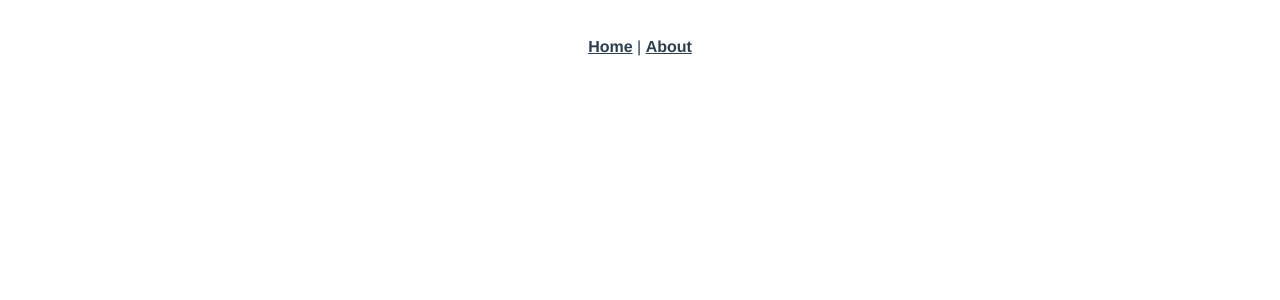
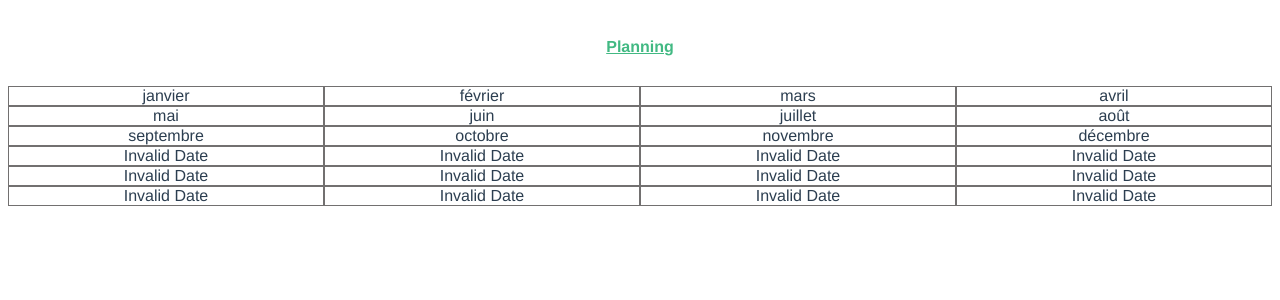
Before and after one commit to tiger440/TeamPlannerFront, a Vue app: page /planning in a window 1280 px wide. Shown: the top 300 px of the page. Built offline with nearby package versions, Linux system fonts and the light colour scheme.

Commit message:
RangePicker creation/not working yet

```diff
--- a/package.json
+++ b/package.json
@@ -8,9 +8,11 @@
     "lint": "vue-cli-service lint"
   },
   "dependencies": {
+    "axios": "^0.20.0",
     "core-js": "^3.6.5",
     "register-service-worker": "^1.7.1",
     "vue": "^2.6.11",
+    "vue-axios": "^2.1.5",
     "vue-router": "^3.2.0"
   },
   "devDependencies": {
--- a/src/App.vue
+++ b/src/App.vue
@@ -1,8 +1,7 @@
 <template>
   <div id="app">
     <div id="nav">
-      <router-link to="/">Home</router-link> |
-      <router-link to="/about">About</router-link>
+      <router-link to="/planning">Planning</router-link>
     </div>
     <router-view/>
   </div>
--- /dev/null
+++ b/src/components/Day.js
@@ -0,0 +1,21 @@
+export default class Month {
+    constructor(year, month, day, hour) {
+        this.year = year
+        this.month = month
+        this.day = day
+        this.hour = hour
+        this.start = new Date(this.year, this.month, this.day, this.hour)
+    }
+
+    getName () {
+        return this.start.toLocaleDateString('fr-fr', {hour: '2-digit'})
+    }
+
+    static createMonthsforYear (year) {
+        let months = []
+        for (let i = 0; i < 12; i++) {
+            months.push(new Month(year, i))
+        }
+        return months
+    }
+}
--- a/src/components/HelloWorld.vue
+++ /dev/null
@@ -1,60 +0,0 @@
-<template>
-  <div class="hello">
-    <h1>{{ msg }}</h1>
-    <p>
-      For a guide and recipes on how to configure / customize this project,<br>
-      check out the
-      <a href="https://cli.vuejs.org" target="_blank" rel="noopener">vue-cli documentation</a>.
-    </p>
-    <h3>Installed CLI Plugins</h3>
-    <ul>
-      <li><a href="https://github.com/vuejs/vue-cli/tree/dev/packages/%40vue/cli-plugin-babel" target="_blank" rel="noopener">babel</a></li>
-      <li><a href="https://github.com/vuejs/vue-cli/tree/dev/packages/%40vue/cli-plugin-pwa" target="_blank" rel="noopener">pwa</a></li>
-      <li><a href="https://github.com/vuejs/vue-cli/tree/dev/packages/%40vue/cli-plugin-router" target="_blank" rel="noopener">router</a></li>
-      <li><a href="https://github.com/vuejs/vue-cli/tree/dev/packages/%40vue/cli-plugin-eslint" target="_blank" rel="noopener">eslint</a></li>
-    </ul>
-    <h3>Essential Links</h3>
-    <ul>
-      <li><a href="https://vuejs.org" target="_blank" rel="noopener">Core Docs</a></li>
-      <li><a href="https://forum.vuejs.org" target="_blank" rel="noopener">Forum</a></li>
-      <li><a href="https://chat.vuejs.org" target="_blank" rel="noopener">Community Chat</a></li>
-      <li><a href="https://twitter.com/vuejs" target="_blank" rel="noopener">Twitter</a></li>
-      <li><a href="https://news.vuejs.org" target="_blank" rel="noopener">News</a></li>
-    </ul>
-    <h3>Ecosystem</h3>
-    <ul>
-      <li><a href="https://router.vuejs.org" target="_blank" rel="noopener">vue-router</a></li>
-      <li><a href="https://vuex.vuejs.org" target="_blank" rel="noopener">vuex</a></li>
-      <li><a href="https://github.com/vuejs/vue-devtools#vue-devtools" target="_blank" rel="noopener">vue-devtools</a></li>
-      <li><a href="https://vue-loader.vuejs.org" target="_blank" rel="noopener">vue-loader</a></li>
-      <li><a href="https://github.com/vuejs/awesome-vue" target="_blank" rel="noopener">awesome-vue</a></li>
-    </ul>
-  </div>
-</template>
-
-<script>
-export default {
-  name: 'HelloWorld',
-  props: {
-    msg: String
-  }
-}
-</script>
-
-<!-- Add "scoped" attribute to limit CSS to this component only -->
-<style scoped>
-h3 {
-  margin: 40px 0 0;
-}
-ul {
-  list-style-type: none;
-  padding: 0;
-}
-li {
-  display: inline-block;
-  margin: 0 10px;
-}
-a {
-  color: #42b983;
-}
-</style>
--- /dev/null
+++ b/src/components/Month.js
@@ -0,0 +1,19 @@
+export default class Month {
+    constructor(year, month) {
+        this.year = year
+        this.month = month
+        this.start = new Date(this.year, this.month)
+    }
+
+    getName () {
+        return this.start.toLocaleDateString('fr-fr', {month: 'long'})
+    }
+
+    static createMonthsforYear (year) {
+        let months = []
+        for (let i = 0; i < 12; i++) {
+            months.push(new Month(year, i))
+        }
+        return months
+    }
+}
--- /dev/null
+++ b/src/components/RangePicker.vue
@@ -0,0 +1,26 @@
+<template>
+  <div class="rangepicker">
+      <div class="rangepicker_month" v-for="month in months" :key="month">
+          {{ month.getName() }}
+      </div>
+  </div>
+</template>
+
+<script>
+import Month from './Month.js'
+export default {
+  data () {
+    return {
+        months: []
+    }
+  },
+  mounted () {
+        this.months = Month.createMonthsforYear(this.year)
+  },
+    props: {
+        year: Number
+    }
+}
+</script>
+
+<style src="./rangerpicker.css" lang="css"></style>
--- /dev/null
+++ b/src/components/RangePickerDay.vue
@@ -0,0 +1,26 @@
+<template>
+  <div class="rangepicker">
+      <div class="rangepicker_month" v-for="month in months" :key="month">
+          {{ month.getName() }}
+      </div>
+  </div>
+</template>
+
+<script>
+import Day from './Day.js'
+export default {
+  data () {
+    return {
+        months: []
+    }
+  },
+  mounted () {
+        this.months = Day.createMonthsforYear(this.year)
+  },
+    props: {
+        year: Number
+    }
+}
+</script>
+
+<style src="./rangerpicker.css" lang="css"></style>
--- /dev/null
+++ b/src/components/rangerpicker.css
@@ -0,0 +1,14 @@
+.rangepicker * {
+    box-sizing:border-box;
+}
+
+.rangepicker {
+    display:flex;
+    flex-wrap: wrap;
+}
+
+.rangepicker_month {
+    width: 25%;
+    background-color: #fff;
+    border: 1px solid rgb(114, 112, 112);
+}
--- a/src/router/index.js
+++ b/src/router/index.js
@@ -1,6 +1,7 @@
 import Vue from 'vue'
 import VueRouter from 'vue-router'
 import Home from '../views/Home.vue'
+import Planning from '../views/Planning.vue'
 
 Vue.use(VueRouter)
 
@@ -9,6 +10,11 @@ const routes = [
     path: '/',
     name: 'Home',
     component: Home
+  },
+  {
+    path: '/planning',
+    name: 'planning',
+    component: Planning
   },
   {
     path: '/about',
--- a/src/views/Home.vue
+++ b/src/views/Home.vue
@@ -1,18 +1,12 @@
 <template>
   <div class="home">
     <img alt="Vue logo" src="../assets/logo.png">
-    <HelloWorld msg="Welcome to Your Vue.js App"/>
   </div>
 </template>
 
 <script>
-// @ is an alias to /src
-import HelloWorld from '@/components/HelloWorld.vue'
 
 export default {
-  name: 'Home',
-  components: {
-    HelloWorld
-  }
+  name: 'Home'
 }
 </script>
--- /dev/null
+++ b/src/views/Planning.vue
@@ -0,0 +1,22 @@
+<template>
+  <div>
+      <range-picker :year="2017"/>
+      <range-picker-day :year="2017"/>
+  </div>
+</template>
+
+<script>
+import RangePicker from '../components/RangePicker'
+import RangePickerDay from '../components/RangePickerDay'
+export default {
+    name: 'planning',
+    components: {
+        RangePicker,
+        RangePickerDay
+    }
+}
+</script>
+
+<style>
+
+</style>
```
Also changed, not shown: 1 other file (tests, documents, lock files or other folders).
